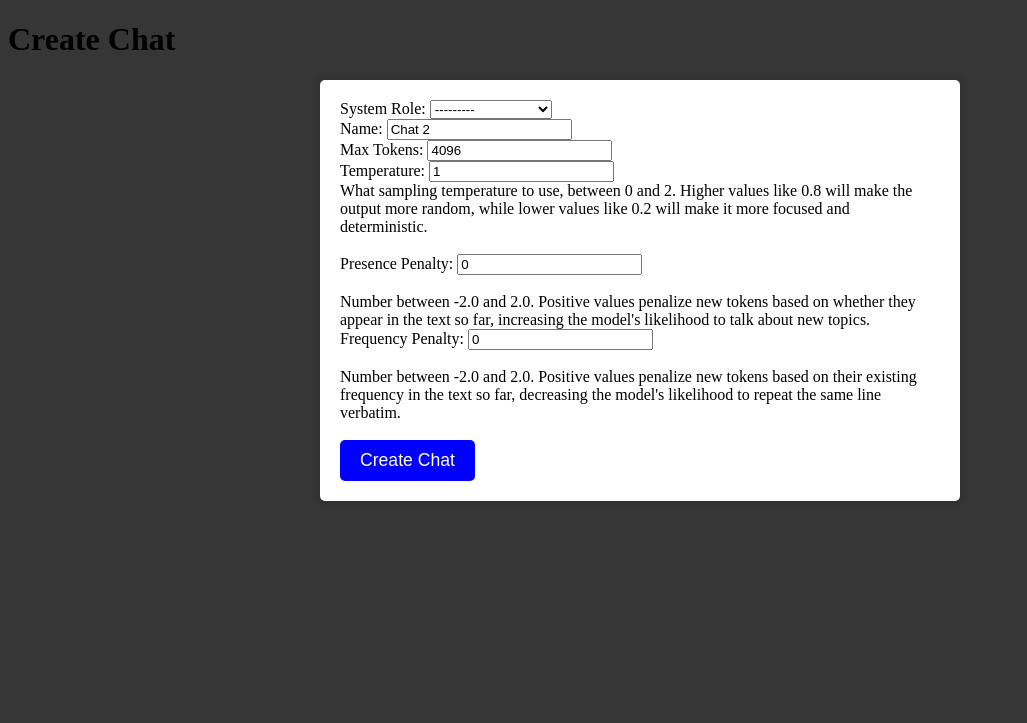
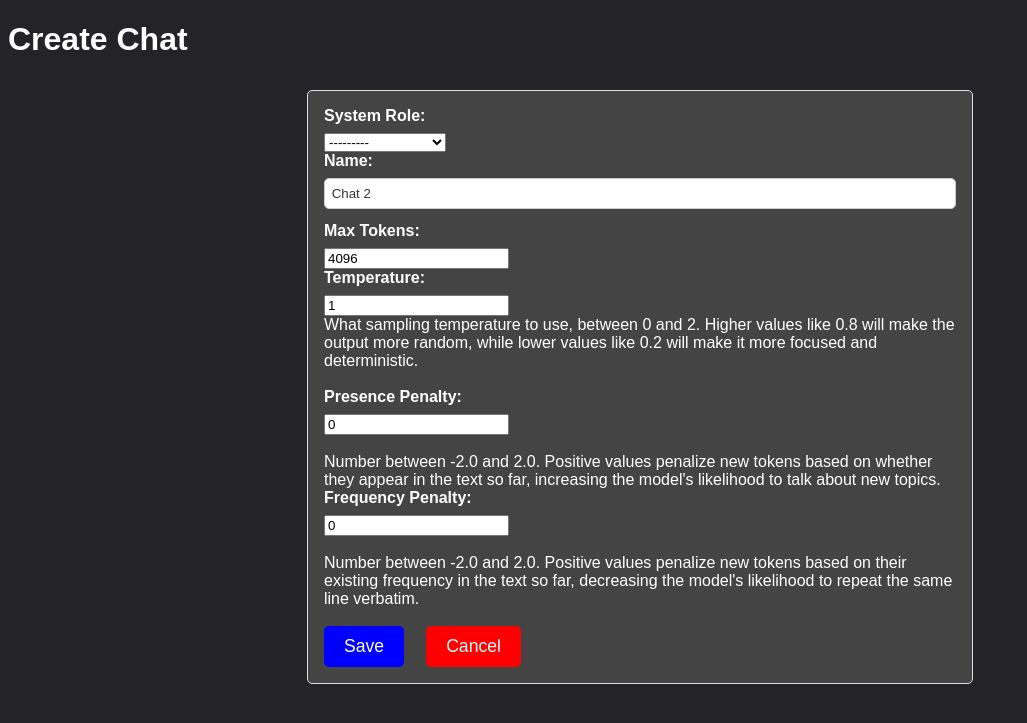
Before and after one commit to manu042/ChatGPT_WebUI, a Django app: page /new_chat/ in a window 1280 px wide. Shown: the top 723 px of the page, without its empty margins (0-1027 px from the left). Run offline with Django 4.2, Linux system fonts and the light colour scheme; data comes from the database, SQL or seed files in the repository.

Commit message:
Add base.html

```diff
--- /dev/null
+++ b/chatgpt_api_ui/static/chatgpt_api_ui/css/form_style.css
@@ -0,0 +1,66 @@
+body {
+    font-family: Arial, sans-serif;
+    background-color: rgb(35, 35, 40);
+    color: #fff;
+}
+
+h1 {
+    font-size: 2em;
+    margin-bottom: 1em;
+}
+
+form {
+    width: 50%;
+    margin: auto;
+    padding: 1em;
+    border: 1px solid #ddd;
+    border-radius: 5px;
+    background-color: #444;
+}
+
+label {
+    display: block;
+    font-weight: bold;
+    margin-bottom: 0.5em;
+    color: #fff;
+}
+
+input[type="text"], textarea {
+    width: 100%;
+    padding: 0.5em;
+    margin-bottom: 1em;
+    border: 1px solid #ccc;
+    border-radius: 5px;
+    box-sizing: border-box;
+    background-color: #fff;
+    color: #333;
+}
+
+input[type="submit"], button {
+    background-color: rgba(0, 0, 255, 1);
+    color: white;
+    padding: 10px 20px;
+    border: none;
+    border-radius: 5px;
+    font-size: 1.1em;
+    cursor: pointer;
+    margin-right: 1em;
+}
+
+input[type="submit"]:hover, button:hover {
+    background-color: darkblue;
+}
+
+.cancel-button {
+    background-color: red;
+    color: white;
+    padding: 10px 20px;
+    border: none;
+    border-radius: 5px;
+    font-size: 1.1em;
+    cursor: pointer;
+}
+
+.cancel-button:hover {
+    background-color: darkred;
+}
--- a/chatgpt_api_ui/static/chatgpt_api_ui/css/new_chat_form_style.css
+++ /dev/null
@@ -1,26 +0,0 @@
-body {
-  background-color: #363636;
-}
-
-form {
-  margin: 0 auto; /* center the form */
-  max-width: 600px; /* limit the width of the form */
-  background-color: white;
-  padding: 20px;
-  border-radius: 5px;
-  box-shadow: 0 0 10px rgba(0, 0, 0, 0.2);
-}
-
-input[type="submit"] {
-  background-color: rgba(0, 0, 255, 1);
-  color: white;
-  padding: 10px 20px;
-  border: none;
-  border-radius: 5px;
-  font-size: 1.1em;
-  cursor: pointer;
-}
-
-input[type="submit"]:hover {
-  background-color: darkblue;
-}
--- /dev/null
+++ b/chatgpt_api_ui/templates/chatgpt_api_ui/base.html
@@ -0,0 +1,20 @@
+{% load static %}
+
+
+<!DOCTYPE html>
+<html lang="en">
+<head>
+    <meta charset="UTF-8">
+    <title>{% block title %}{% endblock %}</title>
+    <link rel="shortcut icon" type="image/png" href="{% static 'chatgpt_api_ui/icons/favicon.png' %}"/>
+    {% block head_links %}
+
+    {% endblock %}
+</head>
+<body>
+{% block content %}
+
+
+{% endblock %}
+</body>
+</html>
--- a/chatgpt_api_ui/templates/chatgpt_api_ui/new_chat.html
+++ b/chatgpt_api_ui/templates/chatgpt_api_ui/new_chat.html
@@ -1,15 +1,16 @@
+{% extends 'chatgpt_api_ui/base.html' %}
+
 {% load static %}
 
+{% block title %}Create Chat{% endblock %}
 
-<!DOCTYPE html>
-<html lang="en">
-<head>
-    <meta charset="UTF-8">
-    <title>Title</title>
-    <link rel="stylesheet" type="text/css" href="{% static 'chatgpt_api_ui/css/new_chat_form_style.css' %}">
 
-</head>
-<body>
+{% block head_links %}
+    <link rel="stylesheet" type="text/css" href="{% static 'chatgpt_api_ui/css/form_style.css' %}">
+{% endblock %}
+
+
+{% block content %}
     <h1>Create Chat</h1>
     <form method="post">
         {% csrf_token %}
@@ -50,8 +51,7 @@
             <br>
         </div>
         <br>
-    <input type="submit" value="Create Chat">
+        <input type="submit" value="Save">
+        <button type="button" onclick="window.location.href='{% url 'chatgpt:chat_ui' %}'" class="cancel-button">Cancel</button>
     </form>
-
-</body>
-</html>
+{% endblock %}
```
Also changed, not shown: chatgpt_api_ui/templates/chatgpt_api_ui/chat_view.html (+10 -11 lines), chatgpt_api_ui/templates/chatgpt_api_ui/new_system_role.html (added, +24 -0 lines). Lines whose indentation alone changed are shown as unchanged.
